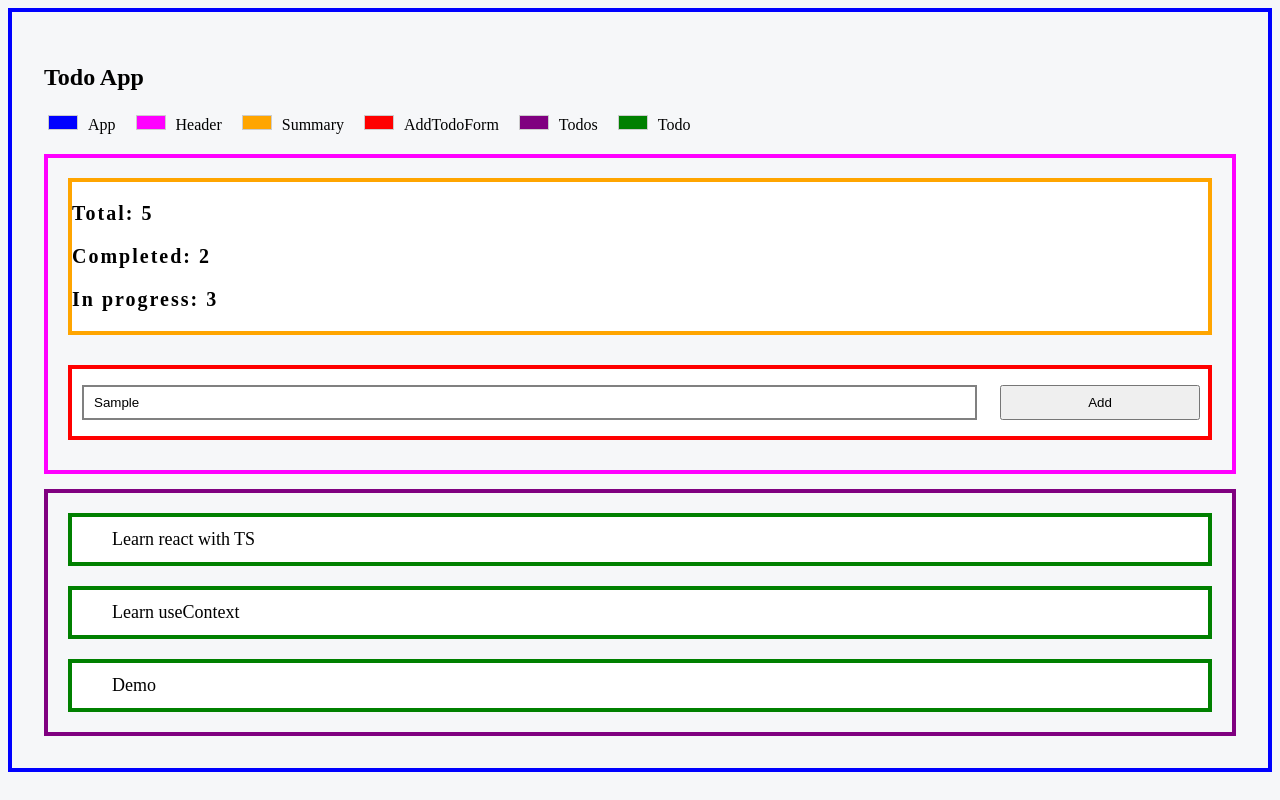
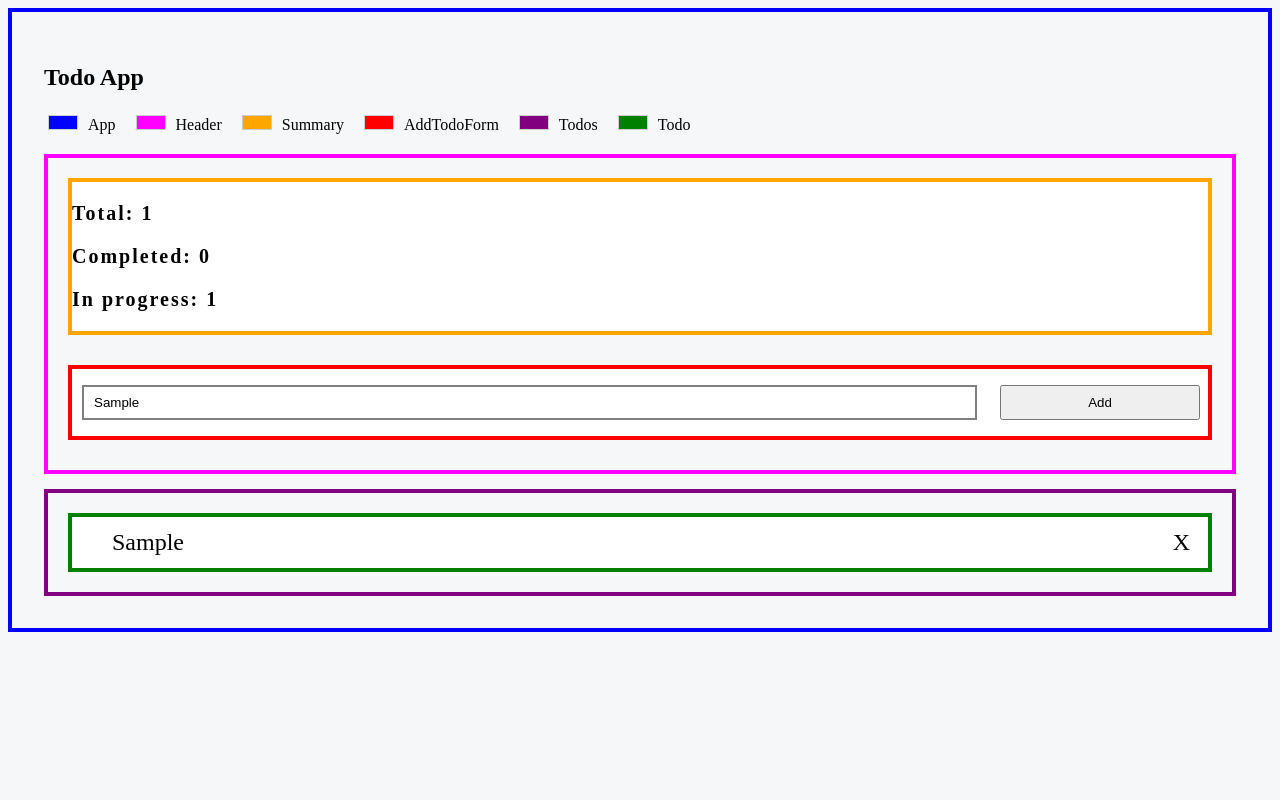
Before and after one commit to kenjox/todo-react-app, a React (Vite) app: page / in a window 1280 px wide. Both pictures are taken after typing "Sample" into the empty fields and a click on the button "Add". Built offline with nearby package versions, Linux system fonts and the light colour scheme.

Commit message:
refactor to use useContext

```diff
--- /dev/null
+++ b/src/AddTodoForm.tsx
@@ -0,0 +1,39 @@
+import { FormEvent } from "react";
+import { TodoType } from "./TodoContext";
+import { useTodoContext } from "./useTodoContext";
+
+export const AddTodoForm = () => {
+  const ctx = useTodoContext();
+
+  const handleSubmit = (event: FormEvent<HTMLFormElement>) => {
+    event.preventDefault();
+
+    const formData = new FormData(event.currentTarget);
+    const data = Object.fromEntries(formData.entries());
+
+    const newTodo: TodoType = {
+      id: Math.random(),
+      title: data.title as string,
+      completed: false,
+    };
+
+    ctx.addTodo(newTodo);
+  };
+
+  return (
+    <form className="form_section" onSubmit={handleSubmit}>
+      <p className="form_field">
+        <input
+          className="input_field"
+          type="text"
+          name="title"
+          placeholder="Enter todo ..."
+          required
+        />
+      </p>
+      <p>
+        <button className="add_todo_btn">Add</button>
+      </p>
+    </form>
+  );
+};
--- a/src/App.tsx
+++ b/src/App.tsx
@@ -1,43 +1,16 @@
-import { useState } from "react";
-
 import { Header } from "./Header";
 import { Todos } from "./Todos";
 import { Legend } from "./Legend";
 
-export type TodoType = {
-  id: number;
-  title: string;
-  completed: boolean;
-};
-
-const todosMock: TodoType[] = [
-  {
-    id: 1,
-    title: "Learn react with TS",
-    completed: false,
-  },
-  {
-    id: 2,
-    title: "Learn useContext",
-    completed: false,
-  },
-];
-
 function App() {
-  const [todos, setTodos] = useState<TodoType[]>(todosMock);
-
-  const addTodo = (todo: TodoType) => {
-    setTodos([...todos, todo]);
-  };
-
   return (
     <main>
       <section className="top_header">
         <h1>Todo App</h1>
         <Legend />
       </section>
-      <Header addTodo={addTodo} />
-      <Todos todos={todos} />
+      <Header />
+      <Todos />
     </main>
   );
 }
--- a/src/Header.tsx
+++ b/src/Header.tsx
@@ -1,43 +1,11 @@
-import { FormEvent } from "react";
-import { TodoType } from "./App";
+import { AddTodoForm } from "./AddTodoForm";
+import { Summary } from "./Summary";
 
-type HeaderProps = {
-  addTodo: (todo: TodoType) => void;
-};
-
-export const Header = ({ addTodo }: HeaderProps) => {
-  const handleSubmit = (event: FormEvent<HTMLFormElement>) => {
-    event.preventDefault();
-
-    const newTodo: TodoType = {
-      id: Math.random(),
-      title: "Demo", // Fix to come from the form
-      completed: false,
-    };
-
-    addTodo(newTodo);
-  };
-
+export const Header = () => {
   return (
     <header className="header_primary">
-      <section className="summary_section">
-        <p>Total: 5</p>
-        <p>Completed: 2</p>
-        <p>In progress: 3</p>
-      </section>
-
-      <form className="form_section" onSubmit={handleSubmit}>
-        <p className="form_field">
-          <input
-            className="input_field"
-            type="text"
-            placeholder="Enter todo ..."
-          />
-        </p>
-        <p>
-          <button className="add_todo_btn">Add</button>
-        </p>
-      </form>
+      <Summary />
+      <AddTodoForm />
     </header>
   );
 };
--- /dev/null
+++ b/src/Summary.tsx
@@ -0,0 +1,13 @@
+import { useTodoContext } from "./useTodoContext";
+
+export const Summary = () => {
+  const ctx = useTodoContext();
+
+  return (
+    <section className="summary_section">
+      <p>Total: {ctx.totalTodos}</p>
+      <p>Completed: {ctx.completedTodos}</p>
+      <p>In progress: {ctx.inProgressTodos}</p>
+    </section>
+  );
+};
--- /dev/null
+++ b/src/Todo.tsx
@@ -0,0 +1,25 @@
+import { TodoType } from "./TodoContext";
+import { useTodoContext } from "./useTodoContext";
+
+type TodoProp = {
+  todo: TodoType;
+};
+
+export const Todo = ({ todo }: TodoProp) => {
+  const ctx = useTodoContext();
+  const completedStatus = todo.completed ? "completed" : "";
+
+  return (
+    <li className="todo_item">
+      <span
+        className={`todo_title ${completedStatus}`}
+        onClick={() => ctx.toggleTodo(todo.id)}
+      >
+        {todo.title}
+      </span>
+      <span className="cross_icon" onClick={() => ctx.removeTodo(todo.id)}>
+        X
+      </span>
+    </li>
+  );
+};
--- /dev/null
+++ b/src/TodoContext.tsx
@@ -0,0 +1,58 @@
+import { createContext, ReactNode, useState } from "react";
+
+export type TodoType = {
+  id: number;
+  title: string;
+  completed: boolean;
+};
+
+type TodosState = {
+  todos: TodoType[];
+  totalTodos: number;
+  completedTodos: number;
+  inProgressTodos: number;
+  addTodo: (todo: TodoType) => void;
+  toggleTodo: (todoId: number) => void;
+  removeTodo: (todoId: number) => void;
+};
+
+export const TodoContext = createContext<TodosState | null>(null);
+
+// HOC
+type TodoContextProviderProps = {
+  children: ReactNode;
+};
+
+export const TodoContextProvider = ({ children }: TodoContextProviderProps) => {
+  const [todos, setTodos] = useState<TodoType[]>([]);
+
+  const contextValue: TodosState = {
+    todos,
+    totalTodos: todos.length,
+    completedTodos: todos.filter((todo) => todo.completed).length,
+    inProgressTodos: todos.filter((todo) => !todo.completed).length,
+    addTodo: (todo: TodoType) => {
+      setTodos([...todos, todo]);
+    },
+    toggleTodo: (todoId: number) => {
+      const updatedTodo = todos.map((todo) => {
+        if (todo.id === todoId) {
+          return {
+            ...todo,
+            completed: !todo.completed,
+          };
+        }
+        return todo;
+      });
+      setTodos(updatedTodo);
+    },
+    removeTodo: (todoId: number) => {
+      const updateTodos = todos.filter((todo) => todo.id !== todoId);
+      setTodos(updateTodos);
+    },
+  };
+
+  return (
+    <TodoContext.Provider value={contextValue}>{children}</TodoContext.Provider>
+  );
+};
--- a/src/Todos.tsx
+++ b/src/Todos.tsx
@@ -1,23 +1,17 @@
-import { TodoType } from "./App";
+import { Todo } from "./Todo";
+import { useTodoContext } from "./useTodoContext";
 
-type TodosProp = {
-  todos: TodoType[];
-};
-
-type TodoProp = {
-  todo: TodoType;
-};
-
-function Todo({ todo }: TodoProp) {
-  return <li className="todo_item">{todo.title}</li>;
-}
-
-export const Todos = ({ todos }: TodosProp) => {
+export const Todos = () => {
+  const ctx = useTodoContext();
   return (
     <ul className="todos_list">
-      {todos.map((todo) => {
-        return <Todo key={todo.id} todo={todo} />;
-      })}
+      {ctx.todos.length !== 0 ? (
+        ctx.todos.map((todo) => {
+          return <Todo key={todo.id} todo={todo} />;
+        })
+      ) : (
+        <h1>You have no todos yet 💩</h1>
+      )}
     </ul>
   );
 };
--- a/src/index.css
+++ b/src/index.css
@@ -117,4 +117,19 @@ body {
   margin: 20px;
   border: 4px solid green;
   font-size: 18px;
+  display: flex;
+  justify-content: space-between;
 }
+
+.completed {
+  text-decoration: line-through;
+  color: grey;
+}
+.todo_title,
+.cross_icon {
+  font-size: 24px;
+}
+.cross_icon {
+  cursor: pointer;
+  padding-right: 10px;
+}
--- a/src/main.tsx
+++ b/src/main.tsx
@@ -1,5 +1,10 @@
 import ReactDOM from "react-dom/client";
 import App from "./App.tsx";
 import "./index.css";
+import { TodoContextProvider } from "./TodoContext.tsx";
 
-ReactDOM.createRoot(document.getElementById("root")!).render(<App />);
+ReactDOM.createRoot(document.getElementById("root")!).render(
+  <TodoContextProvider>
+    <App />
+  </TodoContextProvider>
+);
--- /dev/null
+++ b/src/useTodoContext.ts
@@ -0,0 +1,12 @@
+import { useContext } from "react";
+import { TodoContext } from "./TodoContext";
+
+export const useTodoContext = () => {
+  const ctx = useContext(TodoContext);
+
+  if (ctx == null) {
+    throw Error("Something went wrong.Fix it");
+  }
+
+  return ctx;
+};
```
